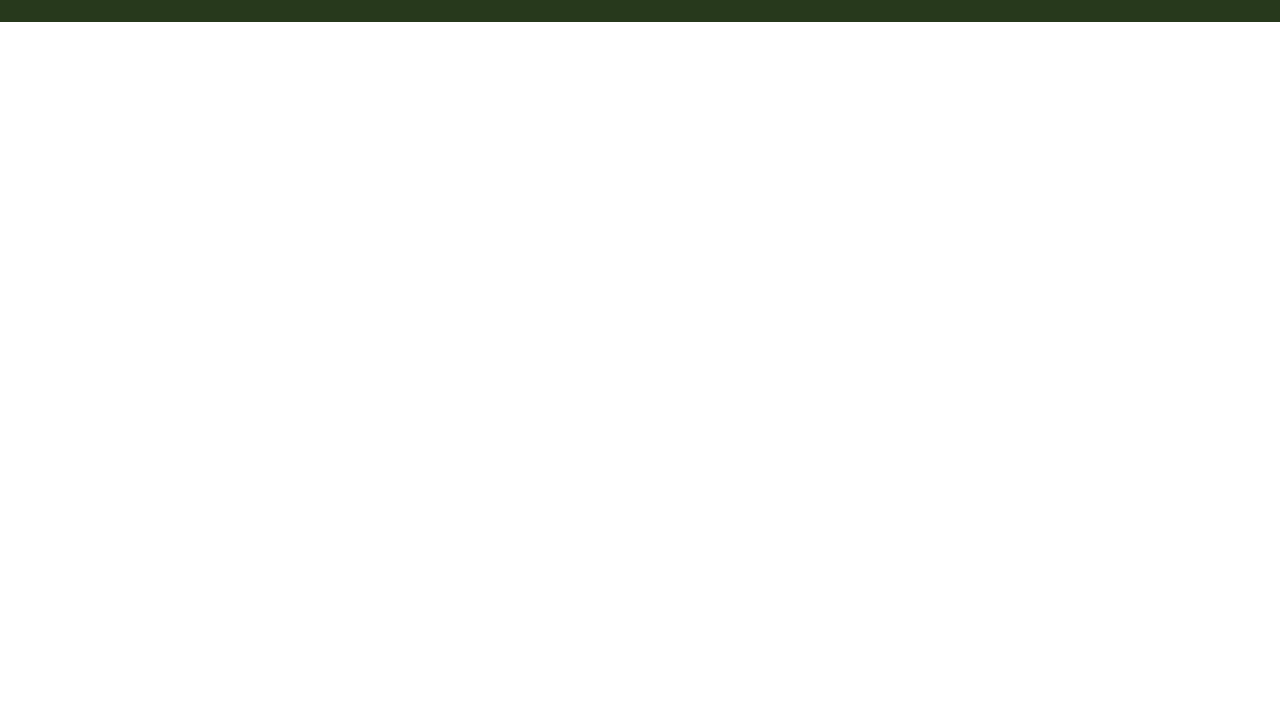
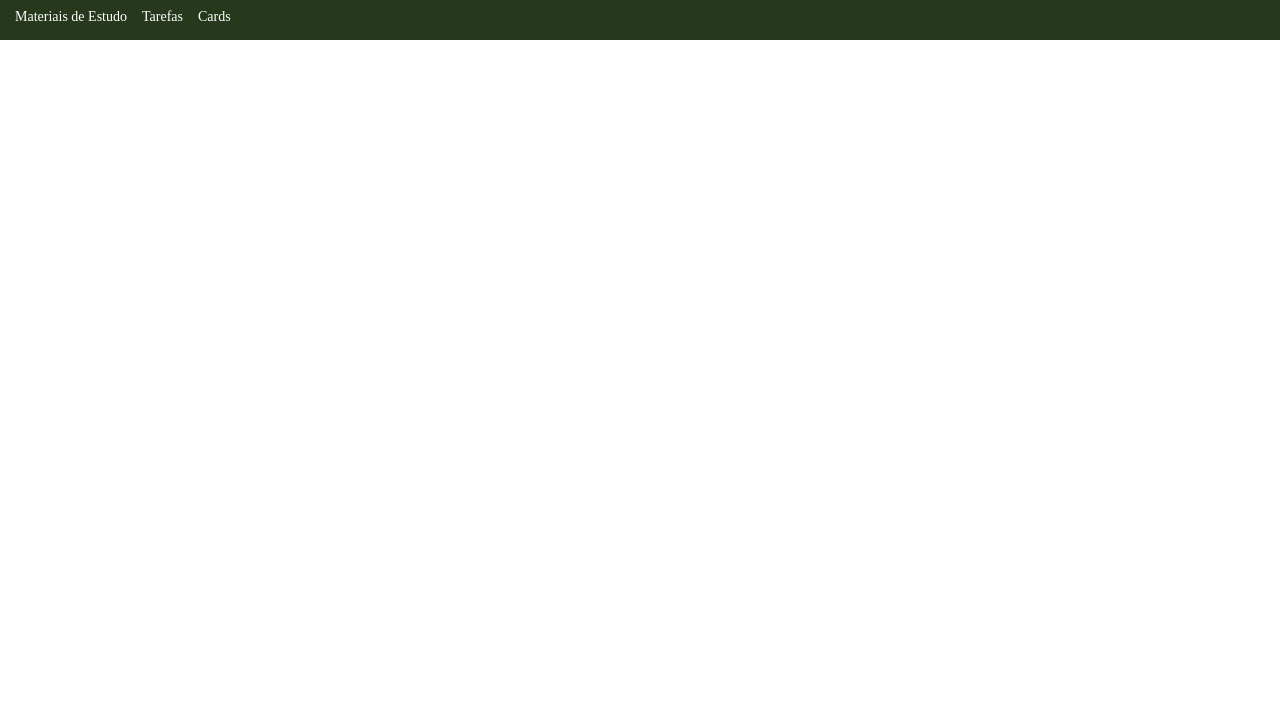
Before and after one commit to GabyGois/portifolio, a plain HTML site: page materias/biologia.html in a window 1280 px wide. Shown: the part 88-800 px from the top of the page. Drawn offline with Linux system fonts and the light colour scheme.

Commit message:
teste nav 1

```diff
--- a/materias/biologia.html
+++ b/materias/biologia.html
@@ -11,6 +11,13 @@
     <header>
         <div>
             <h1>Portifólio de Estudos - Biologia</h1>
+            <nav class="materia-links">
+                <ul>
+                  <li><a href="materiais.html">Materiais de Estudo</a></li>
+                  <li><a href="tarefas.html">Tarefas</a></li>
+                  <li><a href="cards.html">Cards</a></li>
+                </ul>
+            </nav>
         </div>
         <div class="botao-menu">
             <nav class="hamburguer">
--- a/style.css
+++ b/style.css
@@ -18,6 +18,28 @@ header {
 
 h1 {
     color: #fff;
+}
+
+header .materia-links ul {
+    list-style: none;
+    padding: 0;
+    margin: 10px 0 0 0;
+    display: flex;
+    gap: 15px;
+}
+
+header .materia-links li {
+    margin: 0;
+}
+
+header .materia-links a {
+    color: #fff;
+    text-decoration: none;
+    font-size: 14px;
+}
+
+header .materia-links a:hover {
+    text-decoration: underline;
 }
 
 .hamburguer {
```
